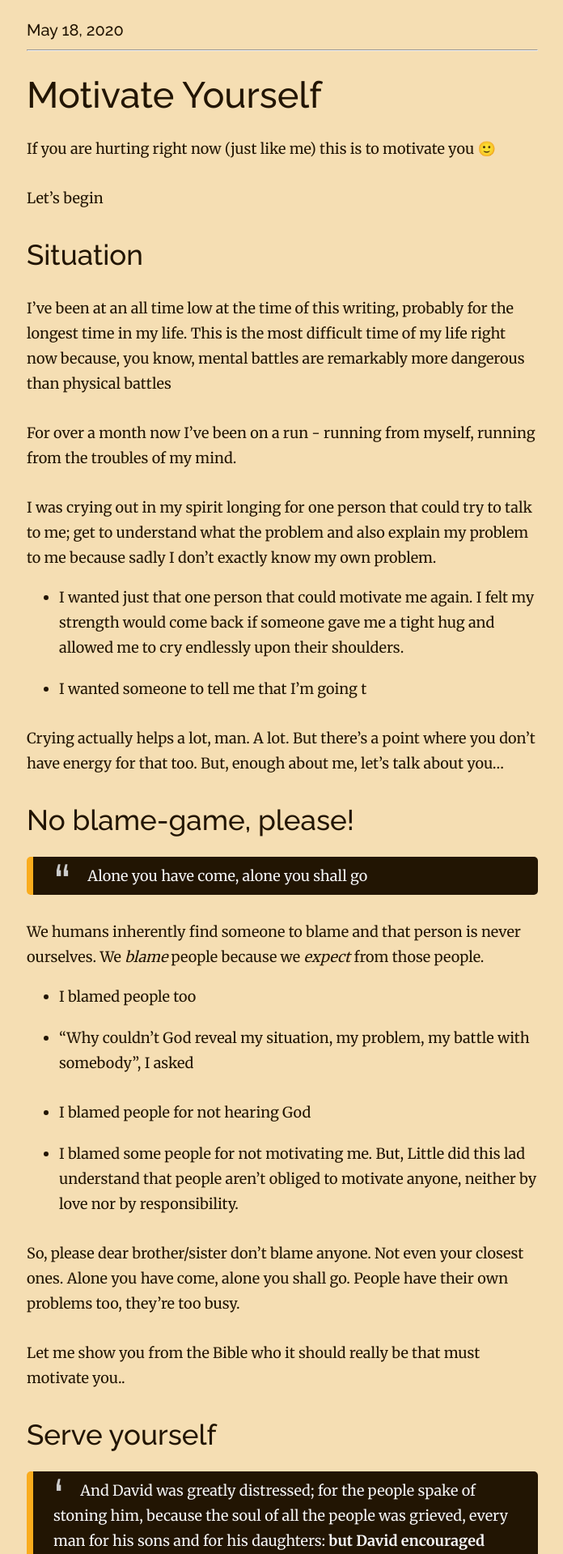
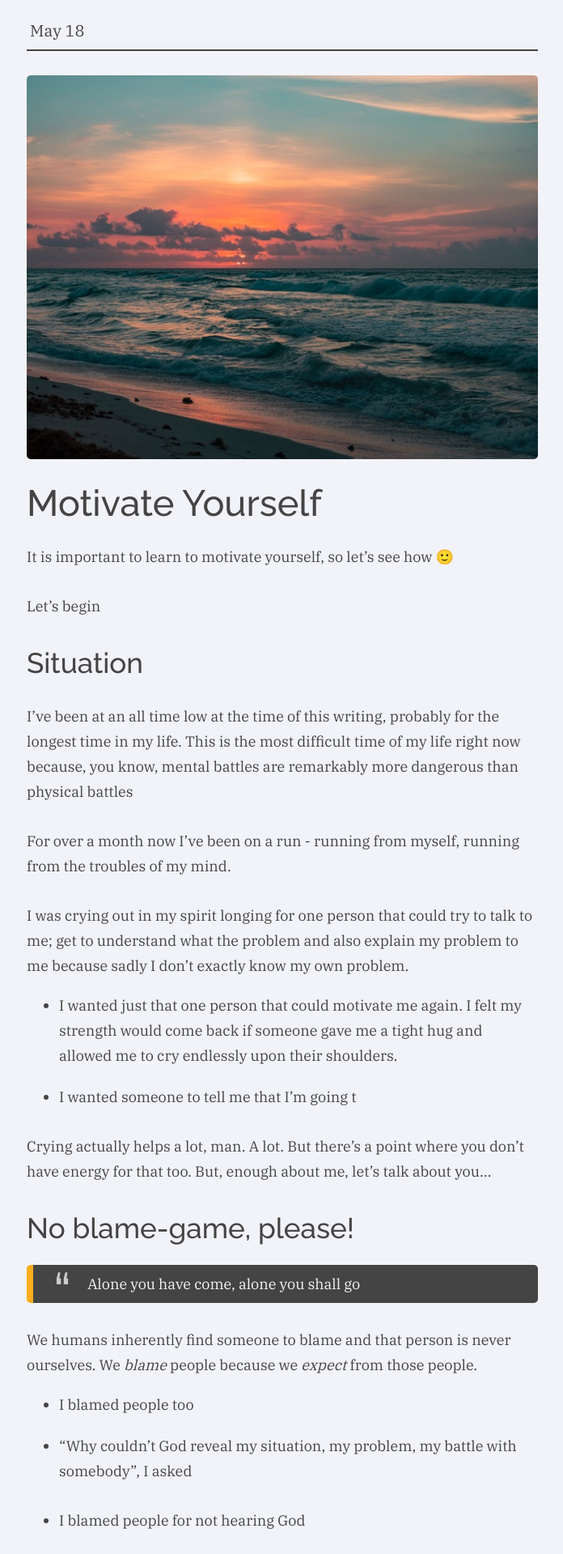
Before and after one commit to gitryder/jekyll-dan-page, a Jekyll site: the page built from _posts/bible/2020-05-18-Motivate-Yourself.md, in a window 1280 px wide. Shown: the top 1919 px of the page at 81% size, without its empty margins (291-987 px from the left). Built offline with Jekyll 4.4.1, drawn with Linux system fonts in a browser that asks for light colours; emoji names are drawn with the system emoji font.

Commit message:
Add a new post

```diff
--- a/_includes/content_fonts.html
+++ b/_includes/content_fonts.html
@@ -1,3 +1,3 @@
 <link href="https://fonts.googleapis.com/css2?family=Inter&display=swap" rel="stylesheet">
 <link href="https://fonts.googleapis.com/css2?family=Raleway:wght@500&display=swap" rel="stylesheet">
-<link href="https://fonts.googleapis.com/css2?family=Merriweather:wght@400;700&display=swap" rel="stylesheet">
+<link href="https://fonts.googleapis.com/css2?family=IBM+Plex+Serif:wght@400;700&display=swap" rel="stylesheet">
--- a/_layouts/post.html
+++ b/_layouts/post.html
@@ -9,8 +9,8 @@
 </head>
 <body>
     <div class="container">
-        <p class="post-meta-date">{{page.date | date: "%b %-d, %Y"}}</p>
-        <hr>
+        <p class="post-meta-date">{{page.date | date: "%b %-d"}}</p>
+        <hr class="post-meta-hr">
         {{content}}
     </div>
     {% include footer.html %}
--- a/_posts/bible/2020-05-18-Motivate-Yourself.md
+++ b/_posts/bible/2020-05-18-Motivate-Yourself.md
@@ -9,10 +9,13 @@ category: bible
 
 "Alone you came, alone you shall go"
 <!--more-->
+<p>
+  <img src="/assets/posts/motivate-yourself/motivate-yourself.jpg"/>
+</p>
 
 # Motivate Yourself
 
-If you are hurting right now (just like me) this is to motivate you :slightly_smiling_face:
+It is important to learn to motivate yourself, so let's see how :slightly_smiling_face:
 
 Let's begin
 
--- a/assets/css/post.css
+++ b/assets/css/post.css
@@ -1,11 +1,12 @@
 :root {
-    --textColor: #221503;
+    --textColor: #444444;
+    --background: #f2f3f8;
     --headerFont: 'Raleway';
-    --contentFont: 'Merriweather';
+    --contentFont: 'IBM Plex Serif';
 }
 
 body {
-    background-color: wheat;
+    background-color: var(--background);
 
     font-family: var(--headerFont);
 }
@@ -22,7 +23,9 @@ body > div > p:nth-child(3) {
 
 .post-meta-date {
     margin: 0px;
-    font-family: var(--headerFont);
+    margin-left: 4px;
+
+    font-family: var(--contentFont);
     font-style: normal;
     font-weight: 400;
     font-size: 20px;
@@ -43,9 +46,19 @@ a:hover {
     text-decoration: underline;
 }
 
+img {
+    border-radius: 5px;
+    max-width: 100%;
+    vertical-align: middle;
+}
+
+hr {
+    border: 1px solid var(--textColor);
+}
+
 h1, h2, h3, h4 {
     margin: 35px 0px 25px 0px;
-    font-weight: normal;
+    font-weight: 400;
 
     line-height: 40px;
 
@@ -68,7 +81,7 @@ h4 {
     font-size: 30px;
 }
 
-p, li {
+p, li, code {
     color: var(--textColor);
 
     font-family: var(--contentFont), sans-serif;
@@ -171,7 +184,7 @@ p.copyright {
         margin: 14px 3% 14px 3%;
     }
 
-    .post-meta-date { font-size: 26px; }
+    .post-meta-date { font-size: 20px; }
 
     h1, h2, h3, h4 {
         line-height: 45px;
@@ -190,13 +203,13 @@ p.copyright {
         margin: 14px 3% 14px 3%;
     }
 
-    .post-meta-date { font-size: 24px; }
+    .post-meta-date { font-size: 20px; }
 
     h1 { font-size: 45px; }
     h2 { font-size: 40px; }
     h3 { font-size: 35px; }
     h4 { font-size: 30px; }
-    p, li { font-size: 19px; }
+    p, li, code { font-size: 19px; }
     blockquote p { font-size: 17px; }
 }
 
@@ -205,7 +218,7 @@ p.copyright {
         margin: 14px 5% 14px 5%;
     }
 
-    .post-meta-date { font-size: 24px; }
+    .post-meta-date { font-size: 20px; }
 
     h1, h2, h3, h4 {
         line-height: 40px;
@@ -215,7 +228,7 @@ p.copyright {
     h2 { font-size: 35px; }
     h3 { font-size: 30px; }
     h4 { font-size: 25px; }
-    p, li { font-size: 17px; }
+    p, li, code { font-size: 17px; }
     blockquote p { font-size: 16px; }
 }
 
@@ -228,6 +241,6 @@ p.copyright {
     h2 { font-size: 35px; }
     h3 { font-size: 30px; }
     h4 { font-size: 25px; }
-    p, li { font-size: 17px; }
+    p, li, code { font-size: 17px; }
     blockquote p { font-size: 16px; }
 }
```
Also changed, not shown: _posts/bible/2020-05-27-The Dawn.md (added, +82 -0 lines), assets/posts/motivate-yourself/motivate-yourself.jpg (added), assets/posts/the-dawn/the-dawn.jpg (added).
